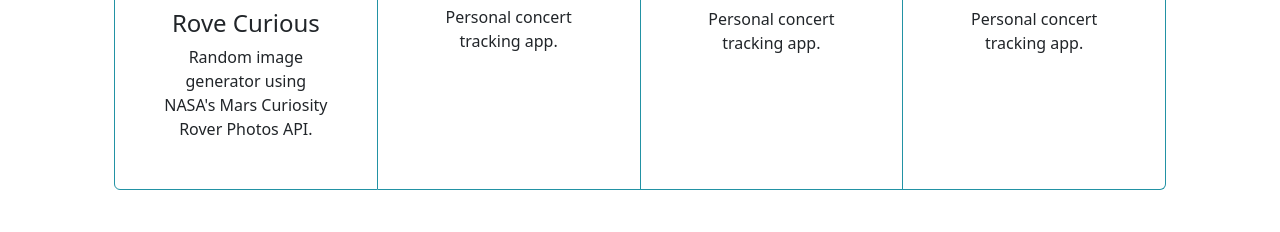
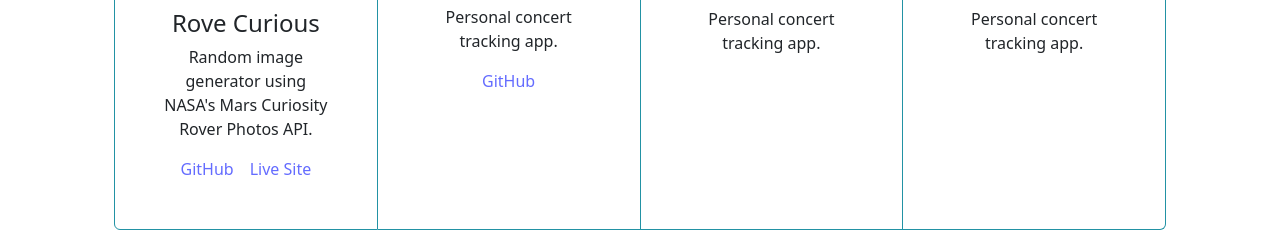
Before and after one commit to elliotvhill/portfolio-site, a React (Vite) app: page /projects in a window 1280 px wide. Shown: the part 466-698 px from the top of the page. Built offline with nearby package versions, Linux system fonts and the light colour scheme.

Commit message:
adding card links for projects

```diff
--- a/src/components/Projects.jsx
+++ b/src/components/Projects.jsx
@@ -17,6 +17,8 @@
                                     Random image generator using NASA's Mars
                                     Curiosity Rover Photos API.
                                 </p>
+                                <a href="https://github.com/elliotvhill/Rove_Curious_NASA_API" className="card-link" target="_blank">GitHub</a>
+                                <a href="https://rove-curious.surge.sh/" className="card-link" target="_blank">Live Site</a>
                             </div>
                         </div>
                         <div className='card border-primary w-25'>
@@ -30,6 +32,7 @@
                                 <p className='card-text'>
                                     Personal concert tracking app.
                                 </p>
+                                <a href="https://github.com/elliotvhill/Sad-Dads-Concert-Tracker" className="card-link" target="_blank">GitHub</a>
                             </div>
                         </div>
                         <div className='card border-primary w-25'>
```
